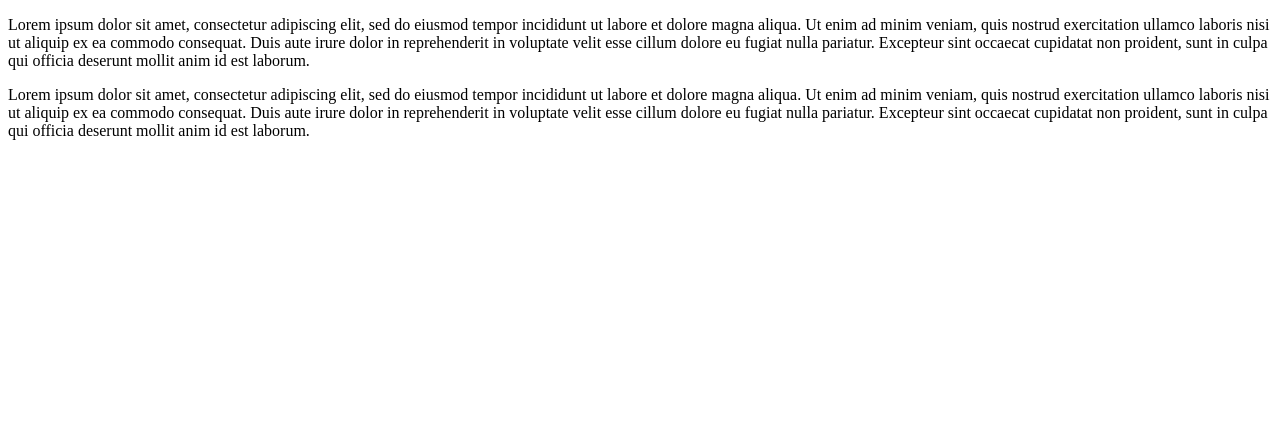
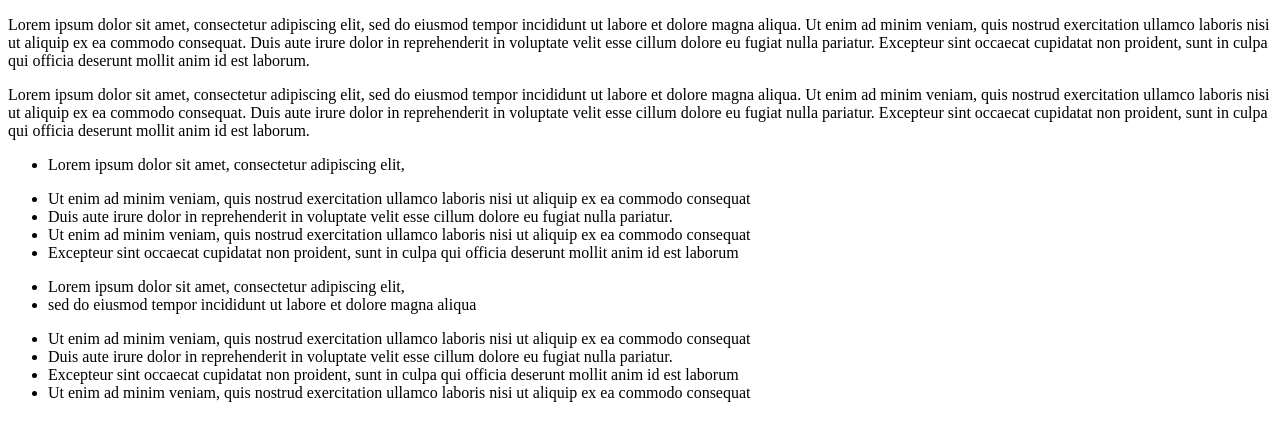
Before and after one commit to 1942ZaidHaider/Template1, a plain HTML site: page src/index.html in a window 1280 px wide. Drawn offline with Linux system fonts and the light colour scheme.

Commit message:
Middle Lists

```diff
--- a/src/index.html
+++ b/src/index.html
@@ -8,5 +8,25 @@
     <body>
         <p>Lorem ipsum dolor sit amet, consectetur adipiscing elit, sed do eiusmod tempor incididunt ut labore et dolore magna aliqua. Ut enim ad minim veniam, quis nostrud exercitation ullamco laboris nisi ut aliquip ex ea commodo consequat. Duis aute irure dolor in reprehenderit in voluptate velit esse cillum dolore eu fugiat nulla pariatur. Excepteur sint occaecat cupidatat non proident, sunt in culpa qui officia deserunt mollit anim id est laborum.</p>
         <p>Lorem ipsum dolor sit amet, consectetur adipiscing elit, sed do eiusmod tempor incididunt ut labore et dolore magna aliqua. Ut enim ad minim veniam, quis nostrud exercitation ullamco laboris nisi ut aliquip ex ea commodo consequat. Duis aute irure dolor in reprehenderit in voluptate velit esse cillum dolore eu fugiat nulla pariatur. Excepteur sint occaecat cupidatat non proident, sunt in culpa qui officia deserunt mollit anim id est laborum.</p>
+
+        <ul>
+            <li>Lorem ipsum dolor sit amet, consectetur adipiscing elit,</li>
+        </ul>
+        <ul>
+            <li>Ut enim ad minim veniam, quis nostrud exercitation ullamco laboris nisi ut aliquip ex ea commodo consequat</li>
+            <li>Duis aute irure dolor in reprehenderit in voluptate velit esse cillum dolore eu fugiat nulla pariatur.</li>
+            <li>Ut enim ad minim veniam, quis nostrud exercitation ullamco laboris nisi ut aliquip ex ea commodo consequat</li>
+            <li>Excepteur sint occaecat cupidatat non proident, sunt in culpa qui officia deserunt mollit anim id est laborum</li>
+        </ul>
+        <ul>
+            <li>Lorem ipsum dolor sit amet, consectetur adipiscing elit,</li>
+            <li>sed do eiusmod tempor incididunt ut labore et dolore magna aliqua</li>
+        </ul>
+        <ul>
+            <li>Ut enim ad minim veniam, quis nostrud exercitation ullamco laboris nisi ut aliquip ex ea commodo consequat</li>
+            <li>Duis aute irure dolor in reprehenderit in voluptate velit esse cillum dolore eu fugiat nulla pariatur.</li>
+            <li>Excepteur sint occaecat cupidatat non proident, sunt in culpa qui officia deserunt mollit anim id est laborum</li>
+            <li>Ut enim ad minim veniam, quis nostrud exercitation ullamco laboris nisi ut aliquip ex ea commodo consequat</li>
+        </ul>
     </body>
 </html>
```
Also changed, not shown: 1 other file.
